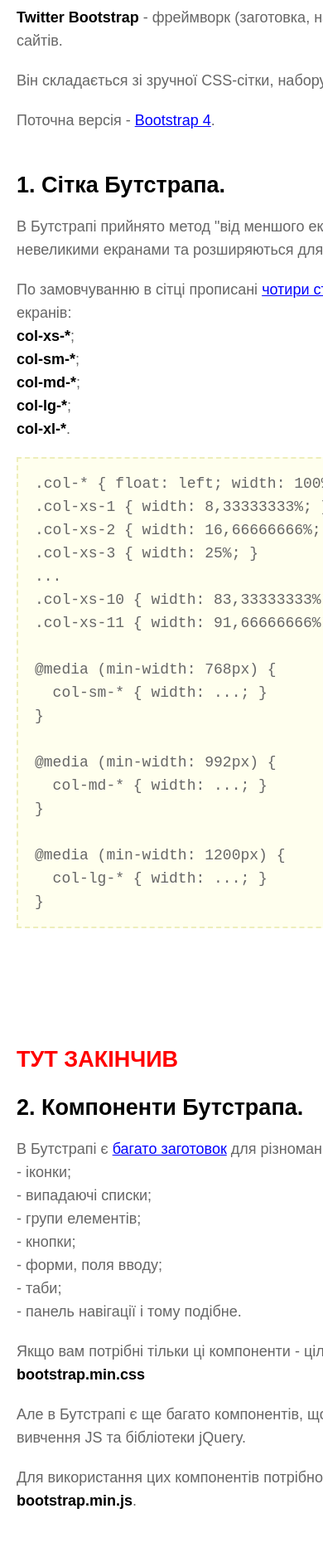
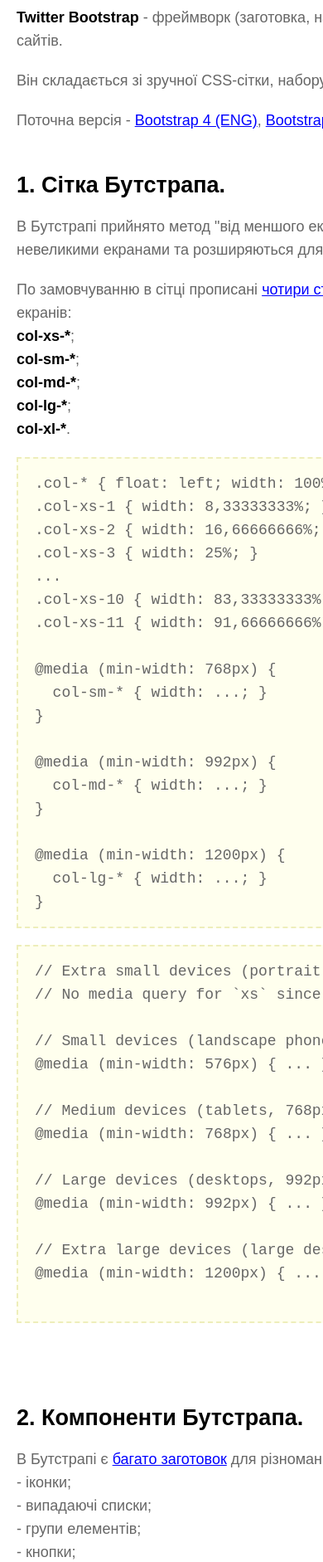
Before and after one commit to circle-academy/circle-academy.github.io, a plain HTML site: page part_22_bootstrap.html in a window 390 px wide. Shown: the part 117-2000 px from the top of the page at 83% size. Drawn offline with Linux system fonts and the light colour scheme.

Commit message:
edition to part_26_algoritms.html

```diff
--- a/part_22_bootstrap.html
+++ b/part_22_bootstrap.html
@@ -12,10 +12,10 @@
 <div id="mainwrapper">
 	<div class="resize">
 
-		<h1>Фреймворк Бутстрап.</h1>
+		<h1>Фреймворк Bootsrap (Бутстрап).</h1>
 		<p><strong>Twitter Bootstrap</strong> - фреймворк (заготовка, напівфабрикат, набір шаблонів) для швидкого створення веб-сайтів.</p>
 		<p>Він складається зі зручної CSS-сітки, набору візуальних компонентів та скриптів.</p>
-		<p>Поточна версія - <a href="http://getbootstrap.com/" target="_blank">Bootstrap 4</a>.</p>
+		<p>Поточна версія - <a href="http://getbootstrap.com/" target="_blank">Bootstrap 4 (ENG)</a>, <a href="http://bootstrap-4.ru/" target="_blank">Bootstrap 4 (RUS)</a>.</p>
 
 		<section>
 			<h2>1. Сітка Бутстрапа.</h2>
@@ -44,10 +44,25 @@
 				&nbsp;&nbsp;col-lg-* { width: ...; }<br>
 				}
 			</code>
+			<code data-lang="scss">
+				<span>// Extra small devices (portrait phones, less than 576px)</span><br>
+				<span>// No media query for `xs` since this is the default in Bootstrap</span><br><br>
+
+				<span>// Small devices (landscape phones, 576px and up)</span><br>
+				<span>@media</span> <span>(</span><span>min-width</span><span>:</span> <span>576px</span><span>)</span> <span>{</span> <span>...</span> <span>}</span><br><br>
+
+				<span>// Medium devices (tablets, 768px and up)</span><br>
+				<span>@media</span> <span>(</span><span>min-width</span><span>:</span> <span>768px</span><span>)</span> <span>{</span> <span>...</span> <span>}</span><br><br>
+
+				<span>// Large devices (desktops, 992px and up)</span><br>
+				<span>@media</span> <span>(</span><span>min-width</span><span>:</span> <span>992px</span><span>)</span> <span>{</span> <span>...</span> <span>}</span><br><br>
+
+				<span>// Extra large devices (large desktops, 1200px and up)</span><br>
+				<span>@media</span> <span>(</span><span>min-width</span><span>:</span> <span>1200px</span><span>)</span> <span>{</span> <span>...</span> <span>}</span><br><br>
+			</code>
 		</section>
 
 		<section>
-			<h1 style="color: red;">ТУТ ЗАКІНЧИВ</h1>
 			<h2>2. Компоненти Бутстрапа.</h2>
 			<p>В Бутстрапі є <a href="https://getbootstrap.com/docs/4.1/components/alerts/" target="_blank">багато заготовок</a> для різноманітних <a href="http://getbootstrap.com/css/" target="_blank">стандартних елементів</a> веб-сторінок:<br>
 				- іконки;<br>
@@ -67,7 +82,7 @@
 			<h2>3. Використання Бутстрапа.</h2>
 			<p>Якщо вам потрібна тільки сітка - ви можете піделючити тільки файл стилів. Або ж створити свою сітку на основі бутстрапівської, де не буде зайвих класів.</p>
 			<p>Та у великих проектах як правило знадобляться різноманітні компоненти з фреймворка.</p>
-			<p>Є <a href="https://almsaeedstudio.com/" target="_blank">готові шаблони</a> (платні та безкоштовні), з яких сайт збирається як конструктор.<br>
+			<p>Є <a href="https://mdbootstrap.com/" target="_blank">готові шаблони</a> (платні та безкоштовні), з яких сайт збирається як конструктор.<br>
 				Гугл: <strong>free bootstrap template</strong>, <strong>free bootstrap admin template</strong>.</p>
 			<p><strong class="danger">Чого не варто робити:</strong></p>
 			<p>- редагувати файл <strong>bootstrap.css</strong> чи <strong>bootstrap.min.css</strong>;</p>
@@ -105,11 +120,10 @@
 				&lt;span class="btn btn-lg btb-info"&gt;Кнопка&lt;/span&gt;
 			</code>
 		</section>
-
 		<section class="homework">
 			<h2>Домашнє завдання.</h2>
 			<h3>Рівень 1.</h3>
-			<p>1. Підключіть в проект Minecraft (<a href="http://circle.com.ua/lections/fe10/files/psd/minecraft.jpg" target="_blank">jpg</a>) файл стилів Бутстрап та використайте його сітку та деякі компоненти. Почистіть свій файл стилів від зайвих класів.</p>
+			<p>1. Підключіть в проект Minecraft (<a href="files/img/minecraft.jpg" target="_blank">jpg</a>) файл стилів Бутстрап та використайте його сітку та деякі компоненти. Почистіть свій файл стилів від зайвих класів.</p>
 		</section>
 
 	</div>
```
Also changed, not shown: part_23_flexbox.html (+0 -2 lines).
